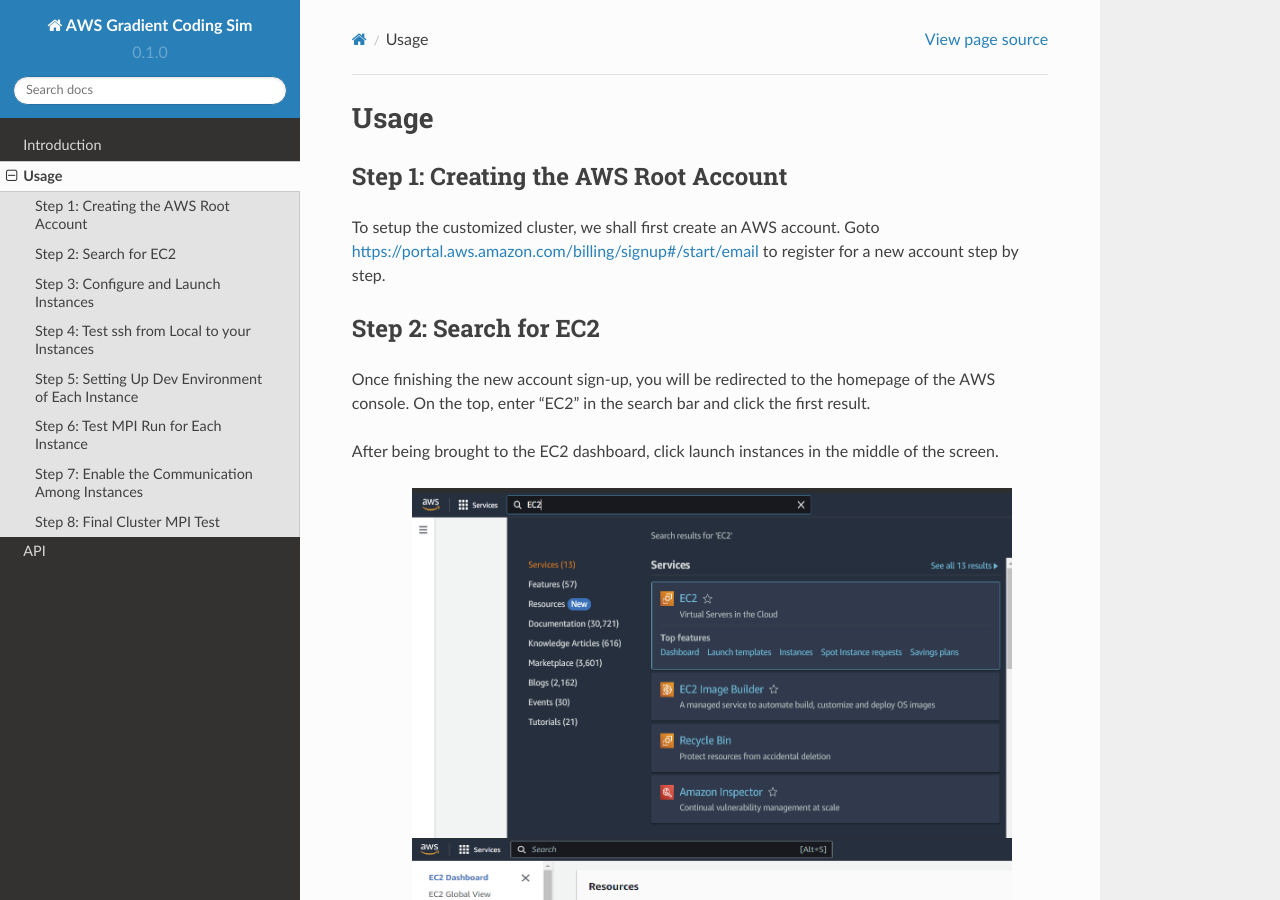
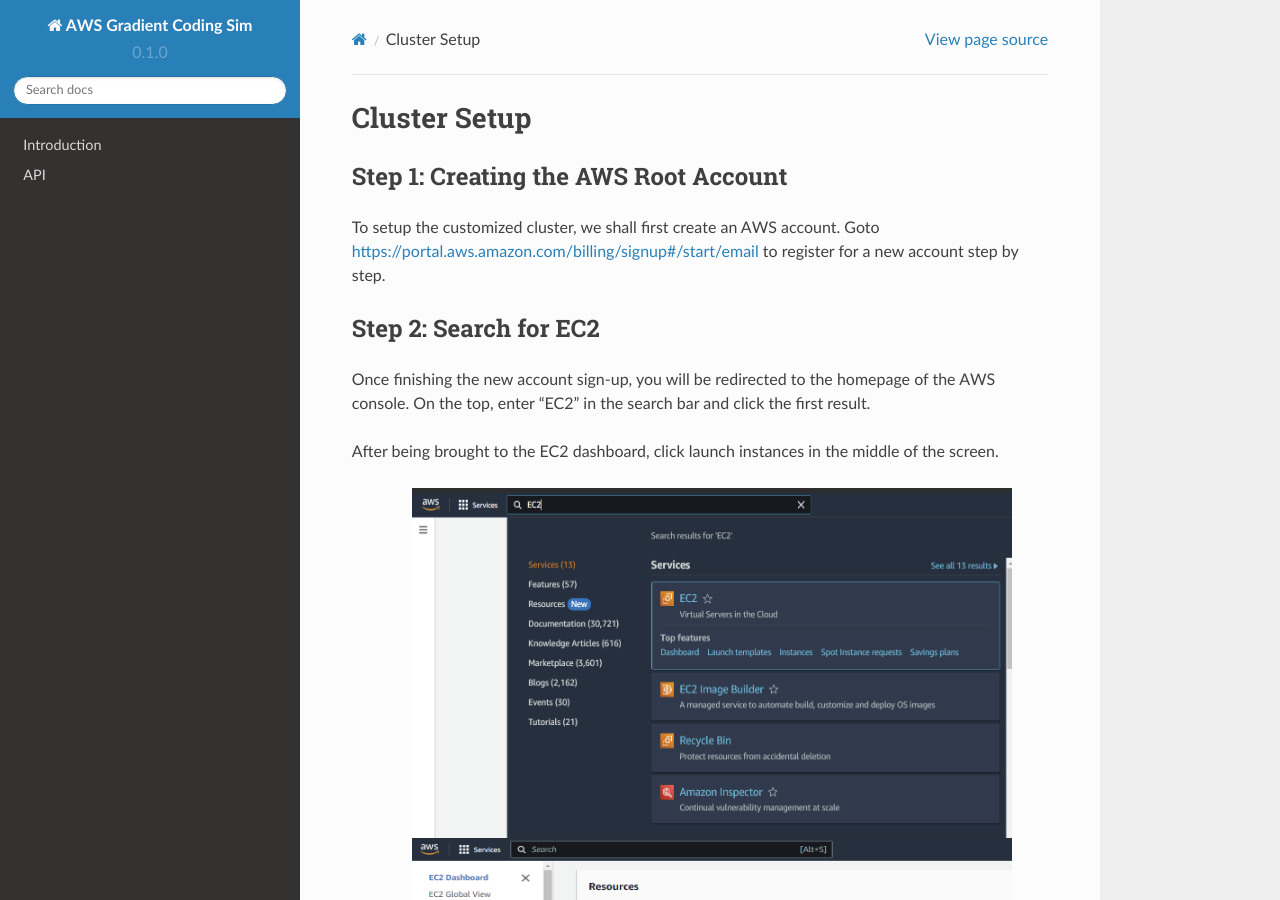
Before and after one commit to ZeeChono/GradientCodeReadDocs, a Sphinx documentation site: the page built from docs/source/cluster_setup.rst, in a window 1280 px wide and 900 px high. Built offline with Sphinx 7.4.7 and the Read the Docs theme 2.0.0, drawn with Linux system fonts in a browser that asks for light colours; pages that are not in the unit, such as notebooks, are missing from menus.

Commit message:
Update: directory tree

```diff
--- a/docs/source/usage.rst
+++ b/docs/source/cluster_setup.rst
@@ -1,7 +1,6 @@
-Usage
-=====
+Cluster Setup
+=============
 
-.. _installation:
 
 Step 1: Creating the AWS Root Account
 -------------------------------------
--- /dev/null
+++ b/docs/source/run_simulation.rst
@@ -0,0 +1,9 @@
+Run Simulation
+==============
+
+
+Step 1: Creating the AWS Root Account
+-------------------------------------
+
+To setup the customized cluster, we shall first create an AWS account.
+Goto https://portal.aws.amazon.com/billing/signup#/start/email to register for a new account step by step.
```
